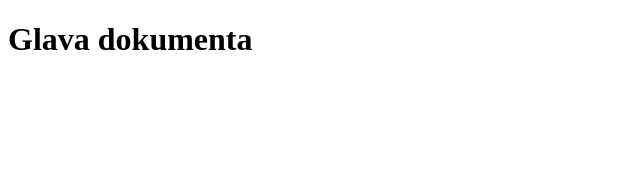
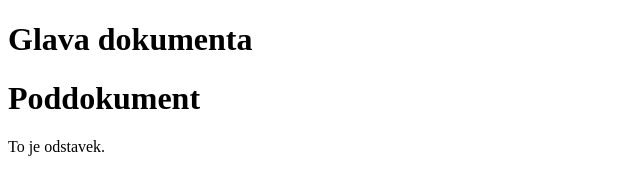
Before and after one commit to ValeS46/PREDAVANJE6, a plain HTML site: page index.html in a window 1280 px wide. Shown: the whole page, without its empty margins (0-640 px from the left). Drawn offline with Linux system fonts and the light colour scheme.

Commit message:
Dodal odstavek

```diff
--- a/index.html
+++ b/index.html
@@ -6,5 +6,10 @@
 </head>
 <body>
     <h1>Glava dokumenta</h1>
+
+    <h1>Poddokument</h1>
+
+    <p>To je odstavek.</p>
+
 </body>
 </html>
```
